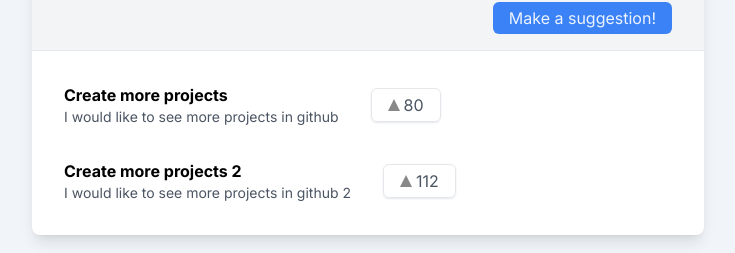
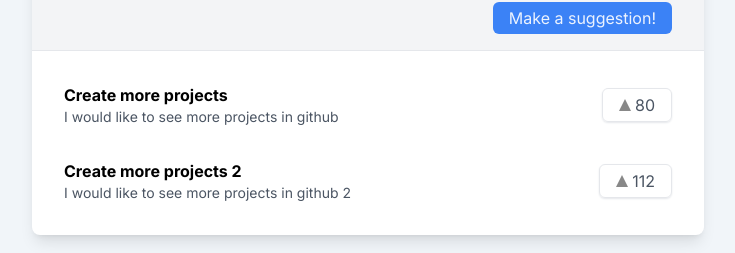
Before and after one commit to abhijeetpalanki/Feedback-Board, a Next.js app: page / in a window 1280 px wide. Shown: the part 162-415 px from the top of the page, without its empty margins (272-1007 px from the left). Built offline with nearby package versions, Linux system fonts and the light colour scheme.

Commit message:
fixed justification for feedback list

```diff
--- a/app/components/FeedbackItem.jsx
+++ b/app/components/FeedbackItem.jsx
@@ -11,7 +11,7 @@ export default function FeedbackItem({
         e.preventDefault();
         onOpen();
       }}
-      className="flex gap-8 items-center my-8"
+      className="flex gap-8 items-center justify-between my-8"
     >
       <div className="">
         <h2 className="font-bold">{title}</h2>
```
